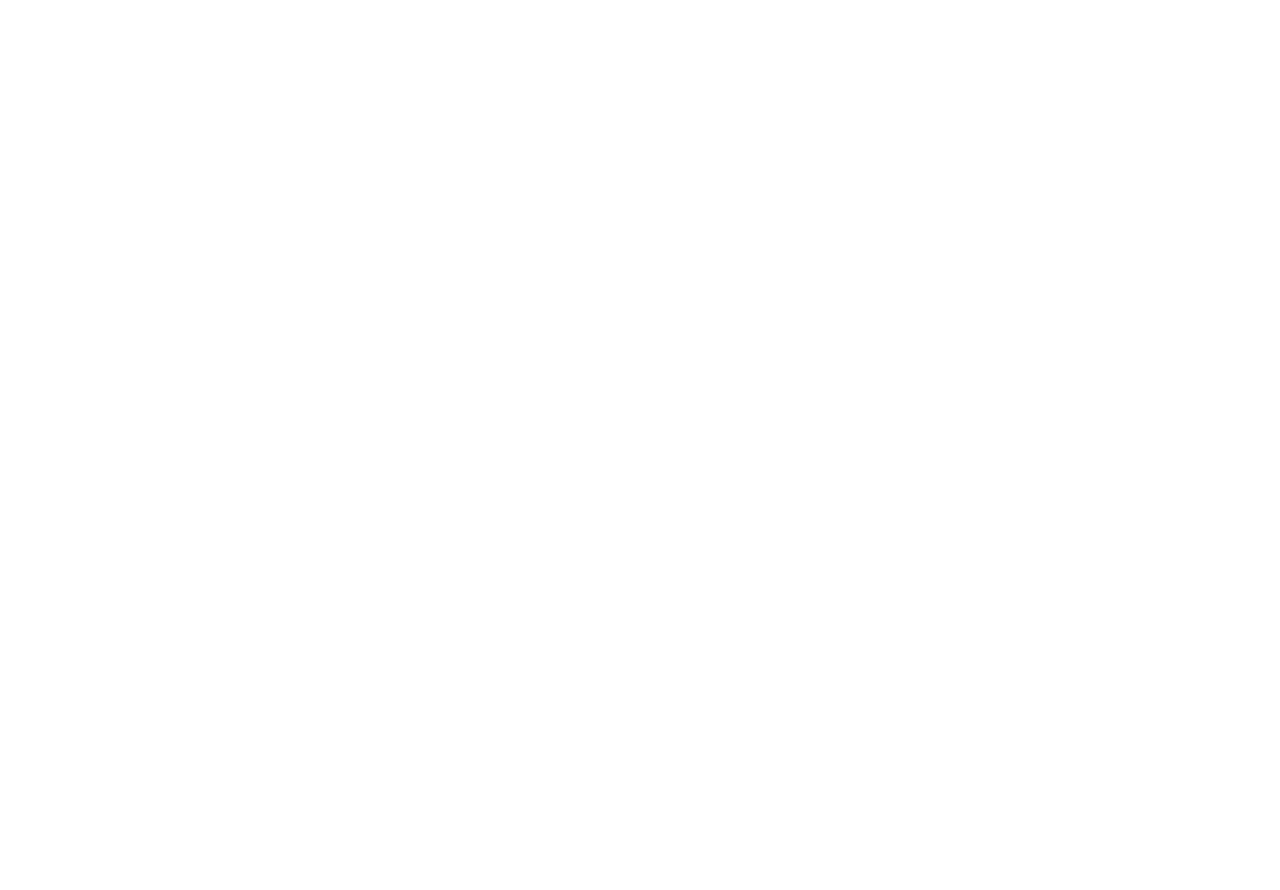
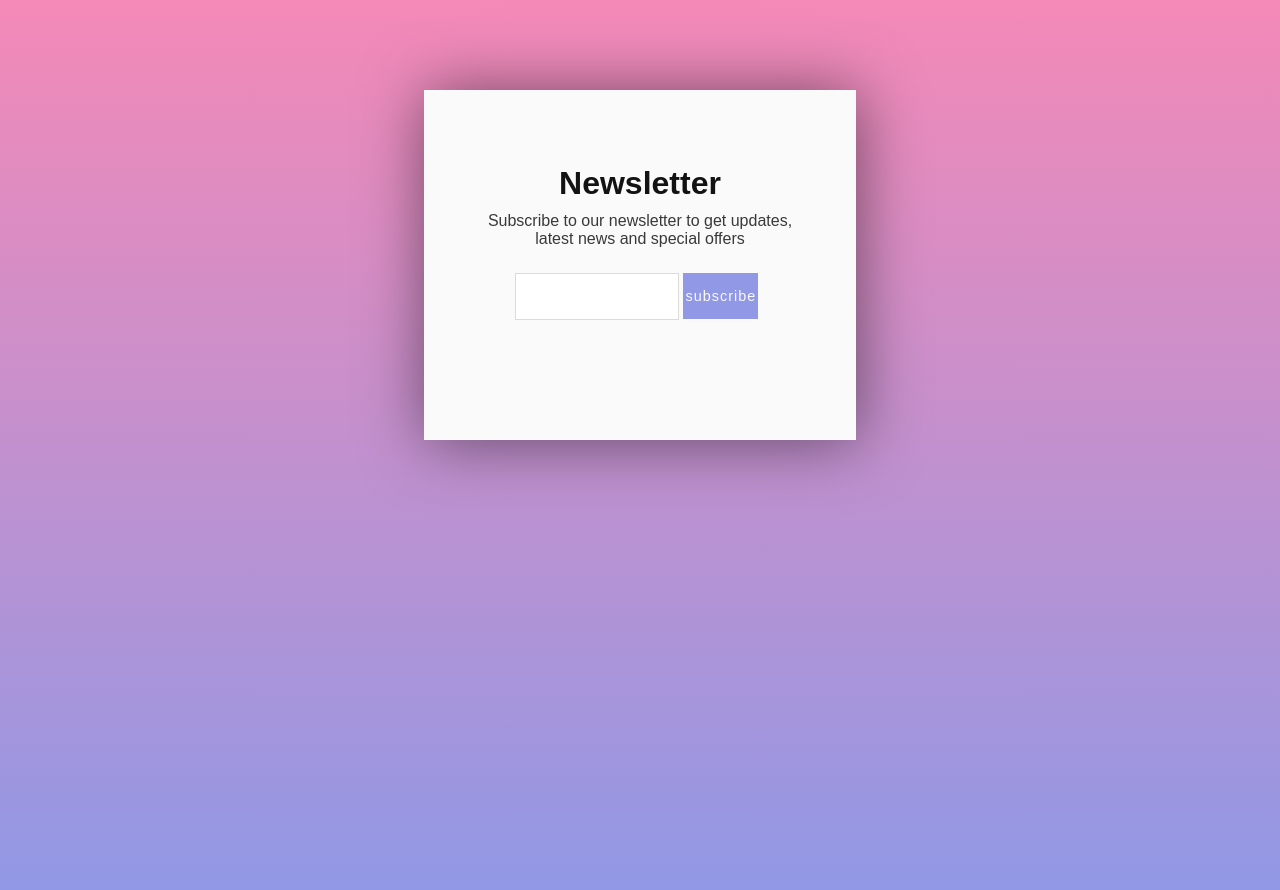
Before and after one commit to C0deBebop/newsletter, a PHP site: page / in a window 1280 px wide. Before the commit the page is empty. Before the commit the page ends 800 px from the top, so only its background shows below. Run offline with PHP 8.4, Linux system fonts and the light colour scheme.

Commit message:
css and html for homepage

```diff
--- a/index.php
+++ b/index.php
@@ -1,11 +1,18 @@
 <!DOCTYPE html>
 <html>
     <head>
-        <style>
-
-
-        </style>
+        <link rel="stylesheet" href="styles.css">
     </head>
     <body>
+      <div id="container">
+       <main>
+         <h1>Newsletter</h1>
+         <p>Subscribe to our newsletter to get updates, latest news and special offers</p>
+         <form method="post" action="subscribe.php">
+            <input type="email" name="email" required>
+            <input type="submit" id="subscribeBtn" value="subscribe">
+         </form>
+        </main>
+      </div>
     </body>
     </html>
--- /dev/null
+++ b/styles.css
@@ -0,0 +1,66 @@
+
+
+* {
+padding: 0;
+margin: 0;
+}
+
+body {
+background: linear-gradient(180deg, #f489b7, #9198e5) no-repeat;
+width: 100%;
+height: 100vh;
+overflow: hidden;
+}
+
+main {
+width: 65%;
+height: 250px;
+margin: 0 auto;
+padding: 50px;
+background: #fafafa;
+filter: drop-shadow(2px 2px 2pc rgba(0,0,0,0.5));
+}
+
+#container {
+width: 40%;
+height: auto;
+margin: 7% auto 0 auto;
+}
+
+#container h1 {
+text-align: center;
+margin-top: 25px;
+font: normal 900 2em Avenir, sans-serif;
+color: #131313;
+}
+
+#container p {
+text-align: center;
+margin-top: 10px;
+font: normal 500 1em Avenir, sans-serif;
+color: #393939;
+}
+
+#container form {
+width: 75%;
+margin: 25px auto 0 auto;
+}
+
+#container form input[type='email'] {
+width: 65%;
+height: 45px;
+border:  1px solid rgba(204, 204, 204, 0.7);
+font: normal 500 1em Avenir, sans-serif;
+color: #393939;
+}
+
+#subscribeBtn {
+width: 30%;
+height: 46px;
+border: none;
+background: #9198e5;
+font: normal 500 0.9em Avenir, sans-serif;
+letter-spacing: 1px;
+color: #fafafa;
+cursor: pointer;
+}
```
Also changed, not shown: README.md (added), subscribe.php (added), subscribed.php (deleted).
